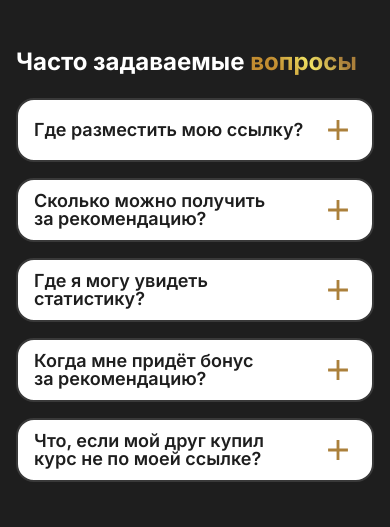
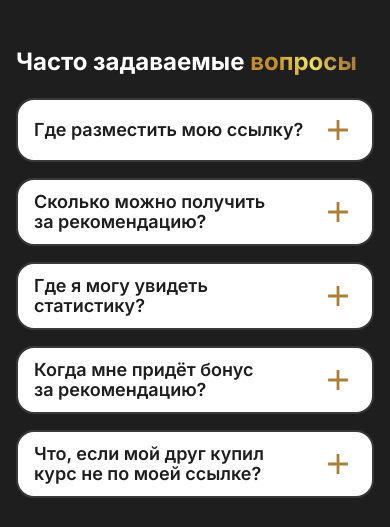
Before and after one commit to kozimovabduvali/Profactive, a website: page public/index.html in a window 390 px wide. Shown: the part 4342-4869 px from the top of the page. Drawn offline with nearby package versions, Linux system fonts and the light colour scheme.

Commit message:
home page don

```diff
--- a/public/index.html
+++ b/public/index.html
@@ -558,7 +558,7 @@
           <div x-data="{ open: false }" class="w-full">
             <button @click="open = !open"
               class="text-left bg-white w-full flex items-center justify-between border-2 border-brand-gray-700 rounded-[18px] py-3 lg:py-5 px-4 lg:px-6">
-              <span class="text-lg/[1] lg:text-basic-23/8.5 text-primary">
+              <span class="text-lg/5 lg:text-basic-23/8.5 text-primary">
                 Где разместить мою ссылку?
               </span>
 
@@ -587,7 +587,7 @@
           <div x-data="{ open: false }" class="w-full">
             <button @click="open = !open"
               class="text-left bg-white w-full flex items-center justify-between gap-4 border-2 border-brand-gray-700 rounded-[18px] py-3 lg:py-5 px-4 lg:px-6">
-              <span class="text-lg/[1] lg:text-basic-23/8.5 text-primary">
+              <span class="text-lg/5 lg:text-basic-23/8.5 text-primary">
                 Сколько можно получить за рекомендацию?
               </span>
 
@@ -616,7 +616,7 @@
           <div x-data="{ open: false }" class="w-full">
             <button @click="open = !open"
               class="text-left bg-white w-full flex items-center justify-between gap-4 border-2 border-brand-gray-700 rounded-[18px] py-3 lg:py-5 px-4 lg:px-6">
-              <span class="text-lg/[1] lg:text-basic-23/8.5 text-primary">
+              <span class="text-lg/5 lg:text-basic-23/8.5 text-primary">
                 Где я могу увидеть статистику?
               </span>
 
@@ -645,7 +645,7 @@
           <div x-data="{ open: false }" class="w-full">
             <button @click="open = !open"
               class="text-left bg-white w-full flex items-center justify-between gap-4 border-2 border-brand-gray-700 rounded-[18px] py-3 lg:py-5 px-4 lg:px-6">
-              <span class="text-lg/[1] lg:text-basic-23/8.5 text-primary">
+              <span class="text-lg/5 lg:text-basic-23/8.5 text-primary">
                 Когда мне придёт бонус за рекомендацию?
               </span>
 
@@ -674,7 +674,7 @@
           <div x-data="{ open: false }" class="w-full">
             <button @click="open = !open"
               class="text-left bg-white w-full flex items-center justify-between gap-4 border-2 border-brand-gray-700 rounded-[18px] py-3 lg:py-5 px-4 lg:px-6">
-              <span class="text-lg/[1] lg:text-basic-23/8.5 text-primary">
+              <span class="text-lg/5 lg:text-basic-23/8.5 text-primary">
                 Что, если мой друг купил курс не по моей ссылке?
               </span>
 
```
Also changed, not shown: public/css/output.css.
